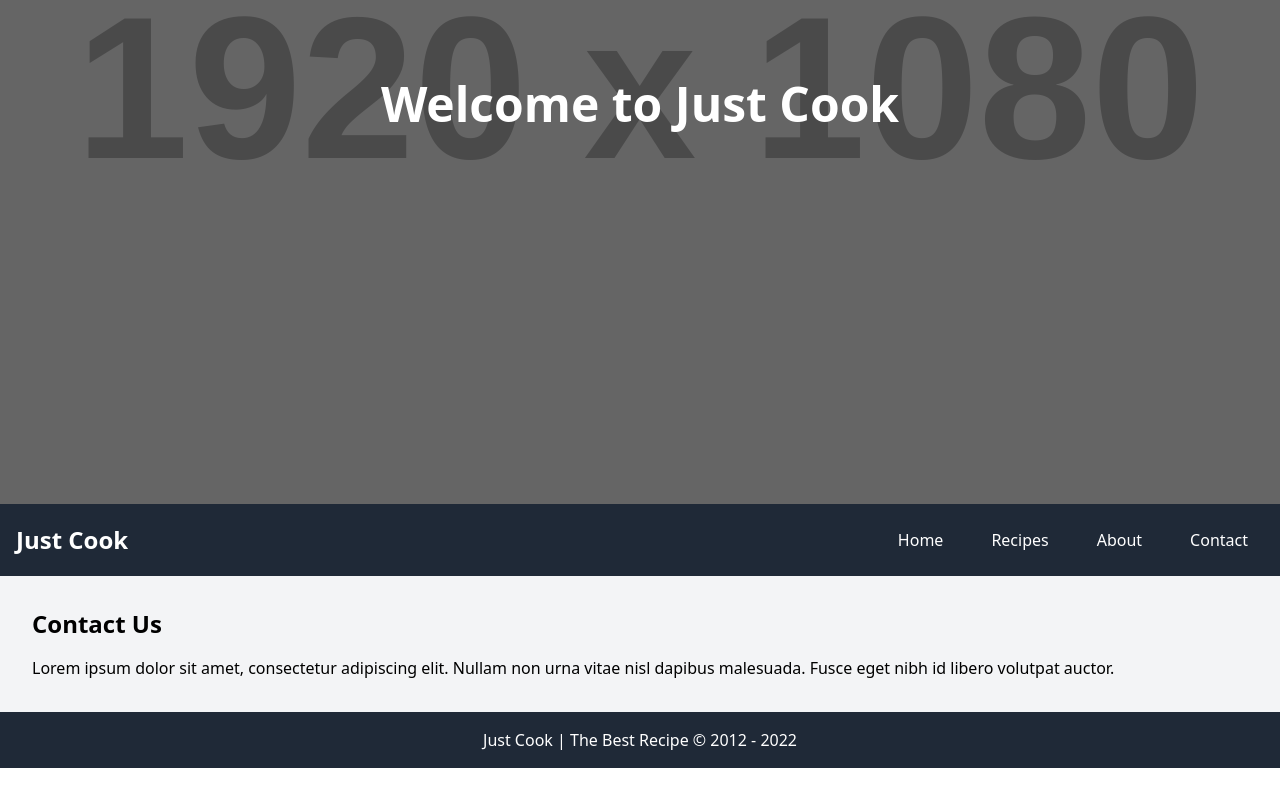
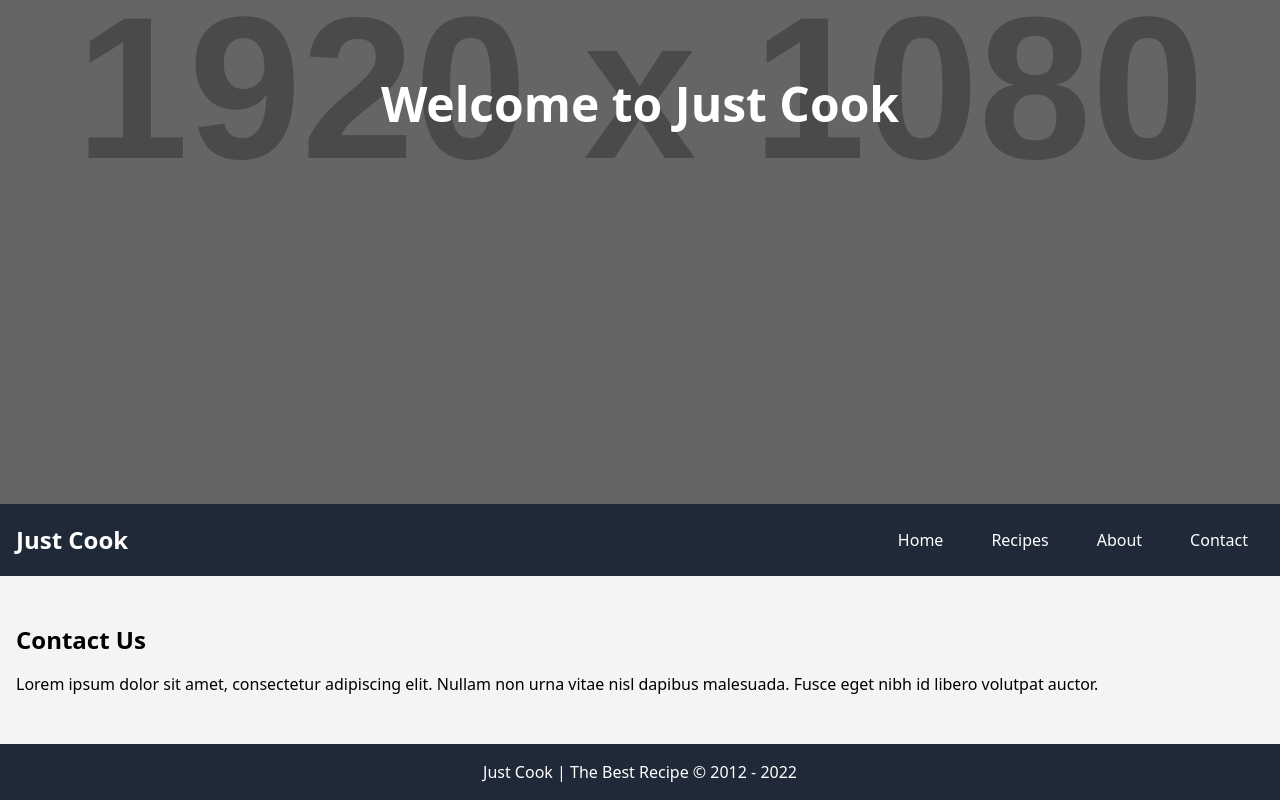
Before and after one commit to essarebano/react-recipe, a React (Vite) app: page /contact in a window 1280 px wide. Shown: the part 296-1096 px from the top of the page. Before the commit the page ends 1064 px from the top, so only its background shows below. Built offline with nearby package versions, Linux system fonts and the light colour scheme.

Commit message:
Fixed styling of About, Contact, and Home pages

```diff
--- a/src/pages/About.tsx
+++ b/src/pages/About.tsx
@@ -1,9 +1,9 @@
 function About() {
   return (
-    <main className="p-4">
+    <section className="container mx-auto py-8">
       <h2 className="text-2xl font-bold mb-4">About Us</h2>
       <p>Lorem ipsum dolor sit amet, consectetur adipiscing elit. Nullam non urna vitae nisl dapibus malesuada. Fusce eget nibh id libero volutpat auctor.</p>
-    </main>
+    </section>
   )
 }
 
--- a/src/pages/Contact.tsx
+++ b/src/pages/Contact.tsx
@@ -1,9 +1,9 @@
 function Contact() {
   return (
-    <main className="p-4">
+    <section className="container mx-auto py-8">
       <h2 className="text-2xl font-bold mb-4">Contact Us</h2>
       <p>Lorem ipsum dolor sit amet, consectetur adipiscing elit. Nullam non urna vitae nisl dapibus malesuada. Fusce eget nibh id libero volutpat auctor.</p>
-    </main>
+    </section>
   )
 }
 
--- a/src/pages/Home.tsx
+++ b/src/pages/Home.tsx
@@ -1,9 +1,9 @@
 function Home() {
   return (
-    <main className="p-4">
+    <section className="container mx-auto py-8">
       <h2 className="text-2xl font-bold mb-4">Home</h2>
       <p>Lorem ipsum dolor sit amet, consectetur adipiscing elit. Nullam non urna vitae nisl dapibus malesuada. Fusce eget nibh id libero volutpat auctor.</p>
-    </main>
+    </section>
   )
 }
 
```
